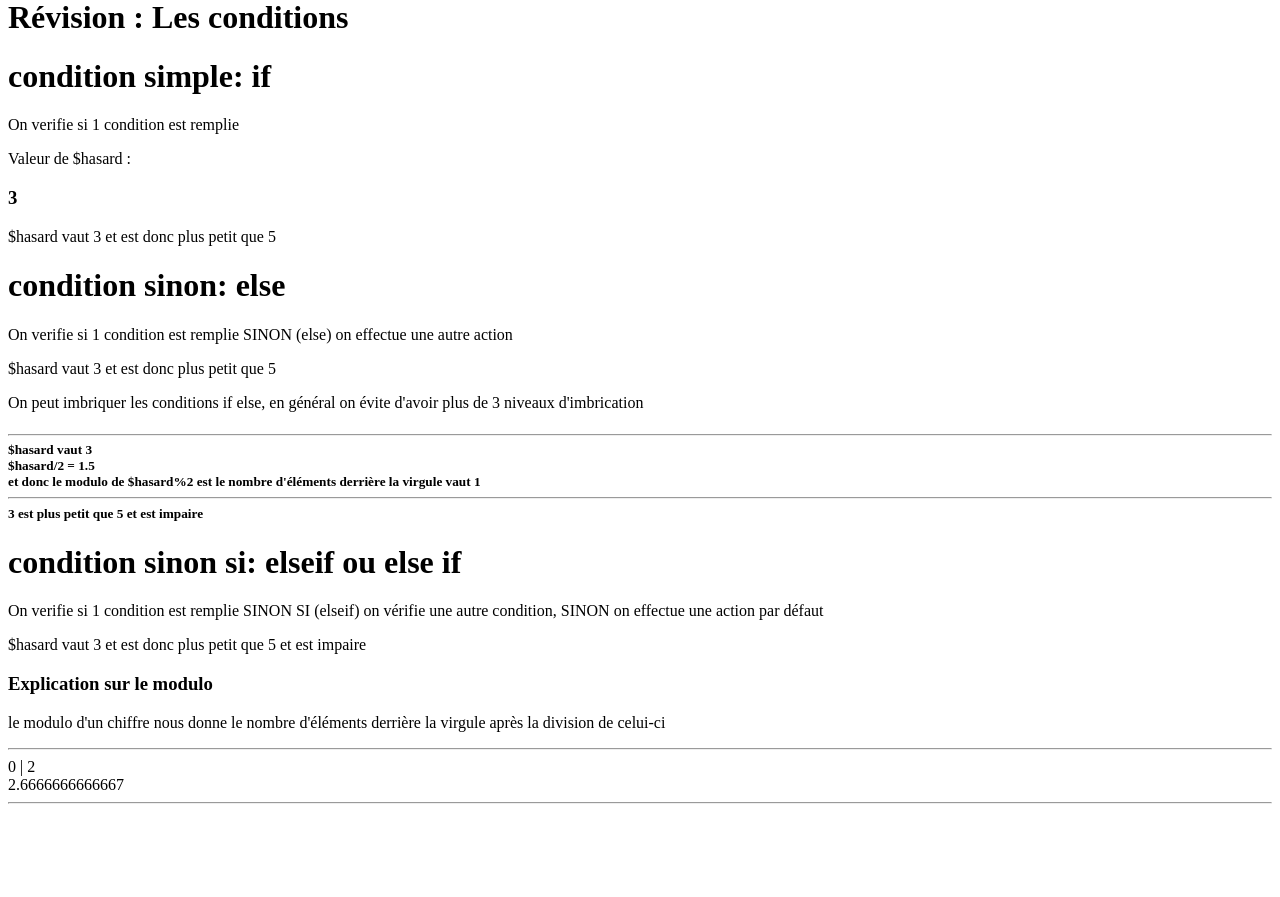
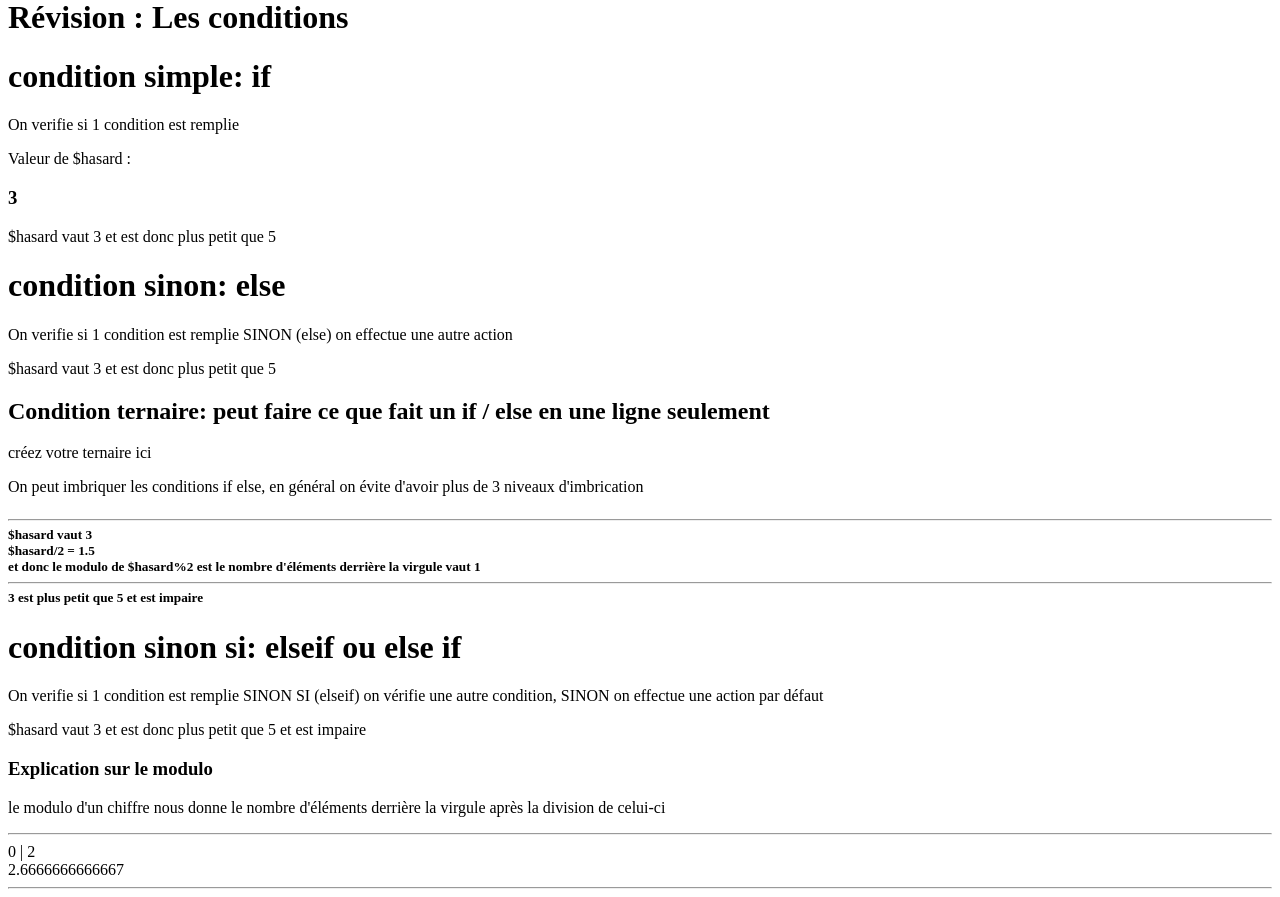
Before and after one commit to wawatusee/revision-php-post-confinement, a PHP site: page /01-conditions.php in a window 1280 px wide. Shown: the part 22-919 px from the top of the page. Before the commit the page ends 826 px from the top, so only its background shows below. Run offline with PHP 8.4, Linux system fonts and the light colour scheme.

Commit message:
exe ternaire

```diff
--- a/01-conditions.php
+++ b/01-conditions.php
@@ -40,6 +40,12 @@ if($hasard<5){
     echo '$hasard vaut '."$hasard et est donc compris entre 5 et 10";
 }
 
+?>
+<h2>Condition ternaire: peut faire ce que fait un if / else en une ligne seulement</h2>
+<?php
+// faites une ternaire sur hasard avec les résultats de l'exemple précédent mise dans une variable, la condition est que $hasard est ou plus petit que 5 ou plus grand ou égal à 5
+$ternaire="créez votre ternaire ici";
+echo $ternaire;
 ?>
 <p>On peut imbriquer les conditions if else, en général on évite d'avoir plus de 3 niveaux d'imbrication</p>
 <h5>
```
